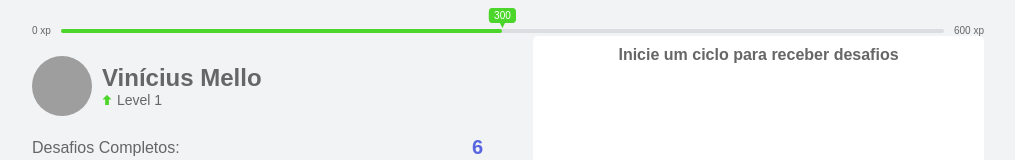
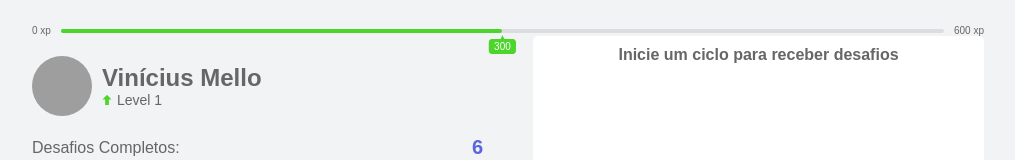
Before and after one commit to viniciusbmello/TypeScript-Next-NLW4, a Next.js app: page / in a window 1280 px wide. Shown: the top 160 px of the page, without its empty margins (132-1147 px from the left). Built offline with nearby package versions, Linux system fonts and the light colour scheme; grey boxes are pictures that could not be loaded.

Commit message:
Move CurExp to Bottom

```diff
--- a/src/components/experienceBar/index.tsx
+++ b/src/components/experienceBar/index.tsx
@@ -9,9 +9,9 @@ const ExperienceBar: React.FC = () => {
       <span>0 xp</span>
       <div>
         <span style={{ left: `${(currentExp / 600) * 100}%` }}>
+          <span>▲</span>
+          <br />
           <span>&nbsp;{currentExp}&nbsp;</span>
-          <br />
-          <span>▼</span>
         </span>
         <div style={{ width: `${(currentExp / 600) * 100}%` }} />
       </div>
--- a/src/components/experienceBar/style.ts
+++ b/src/components/experienceBar/style.ts
@@ -29,7 +29,7 @@ const Layout = styled.div`
   }
 
   & > div > span {
-    top: -1.8rem;
+    top: 0.4rem;
     position: absolute;
     transform: translateX(-50%);
     text-align: center;
@@ -38,14 +38,14 @@ const Layout = styled.div`
     transition: all 0.1s linear;
   }
 
-  & > div > span > span:first-child {
+  & > div > span > span:last-child {
     border-radius: 0.4rem;
     border: 0.2rem solid ${props => props.theme.colors.green};
     background: ${props => props.theme.colors.green};
     color: ${props => props.theme.colors.white};
   }
 
-  & > div > span > span:last-child {
+  & > div > span > span:first-child {
     background: none;
     color: ${props => props.theme.colors.green};
   }
```
